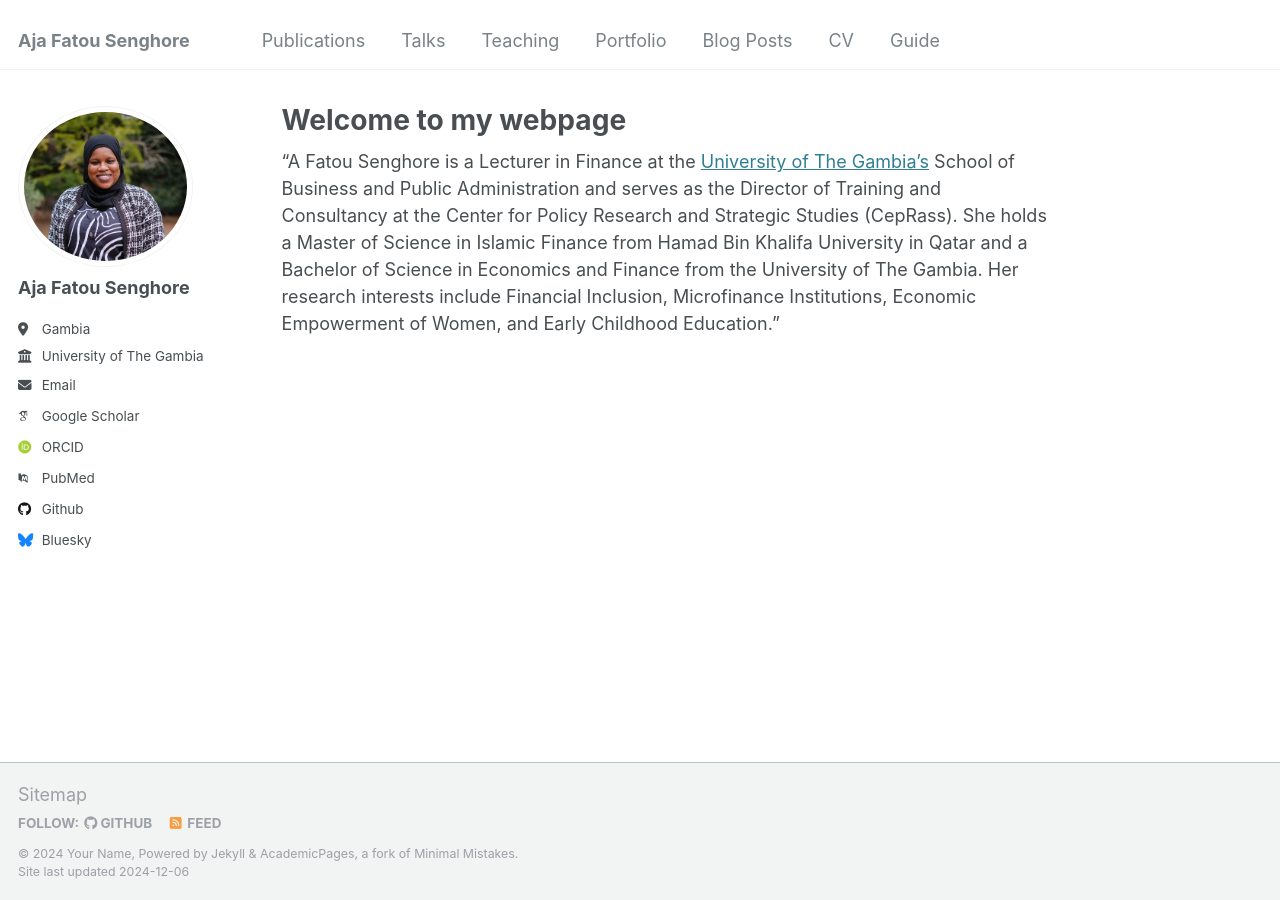
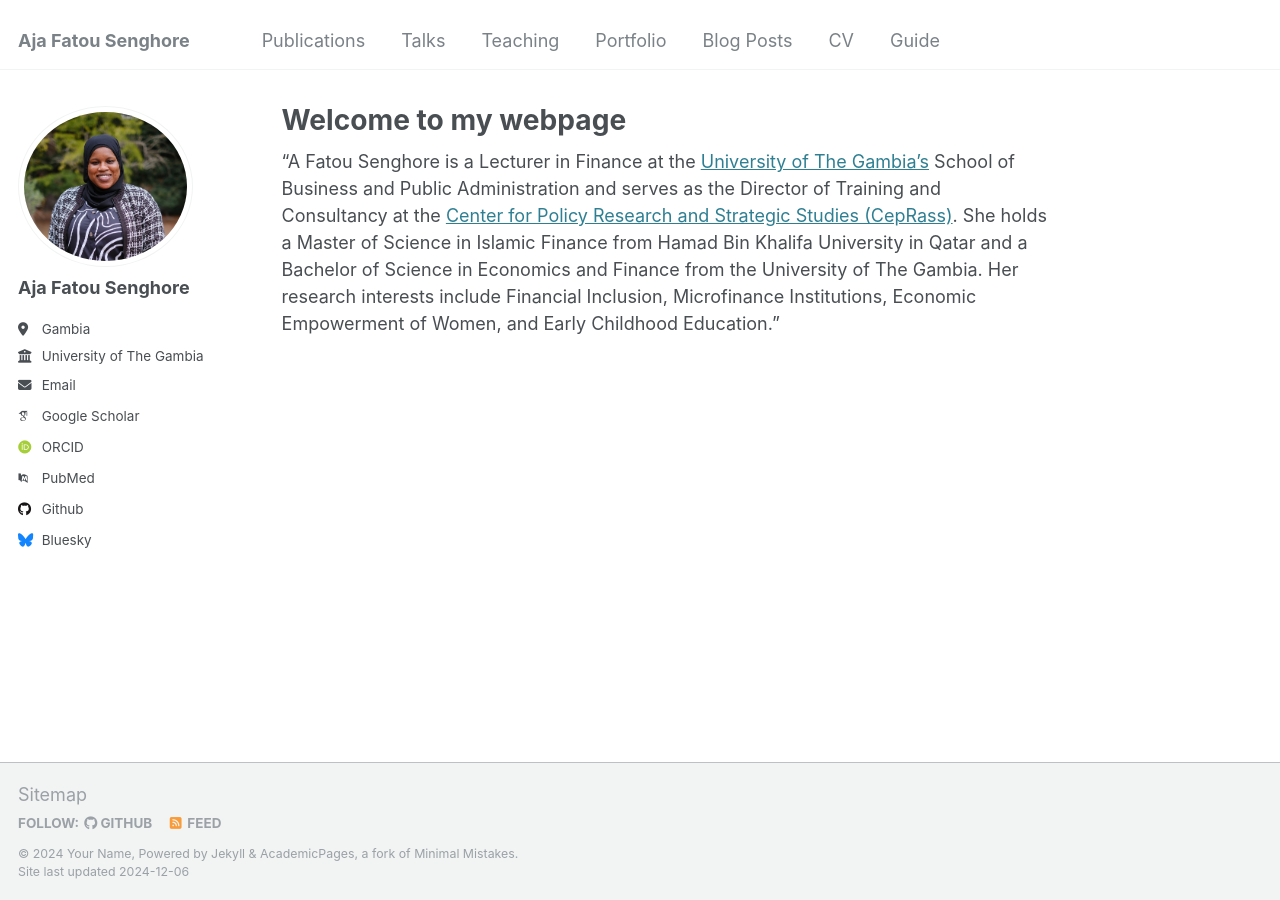
Before and after one commit to ajafatou/ajafatou.github.io, a Jekyll site: the page built from _pages/about.md, in a window 1280 px wide. Built offline with Jekyll 4.4.1, drawn with Linux system fonts in a browser that asks for light colours; some web fonts are replaced; part of the change alters nothing that is shown.

```diff
--- a/_pages/about.md
+++ b/_pages/about.md
@@ -7,4 +7,4 @@ redirect_from:
   - /about.html
 ---
 
-"A Fatou Senghore is a Lecturer in Finance at the [University of The Gambia’s](https://www.utg.edu.gm/) School of Business and Public Administration and serves as the Director of Training and Consultancy at the Center for Policy Research and Strategic Studies (CepRass). She holds a Master of Science in Islamic Finance from Hamad Bin Khalifa University in Qatar and a Bachelor of Science in Economics and Finance from the University of The Gambia. Her research interests include Financial Inclusion, Microfinance Institutions, Economic Empowerment of Women, and Early Childhood Education."
+"A Fatou Senghore is a Lecturer in Finance at the [University of The Gambia’s](https://www.utg.edu.gm/) School of Business and Public Administration and serves as the Director of Training and Consultancy at the [Center for Policy Research and Strategic Studies (CepRass)](https://ceprass.gm/). She holds a Master of Science in Islamic Finance from Hamad Bin Khalifa University in Qatar and a Bachelor of Science in Economics and Finance from the University of The Gambia. Her research interests include Financial Inclusion, Microfinance Institutions, Economic Empowerment of Women, and Early Childhood Education."
```
